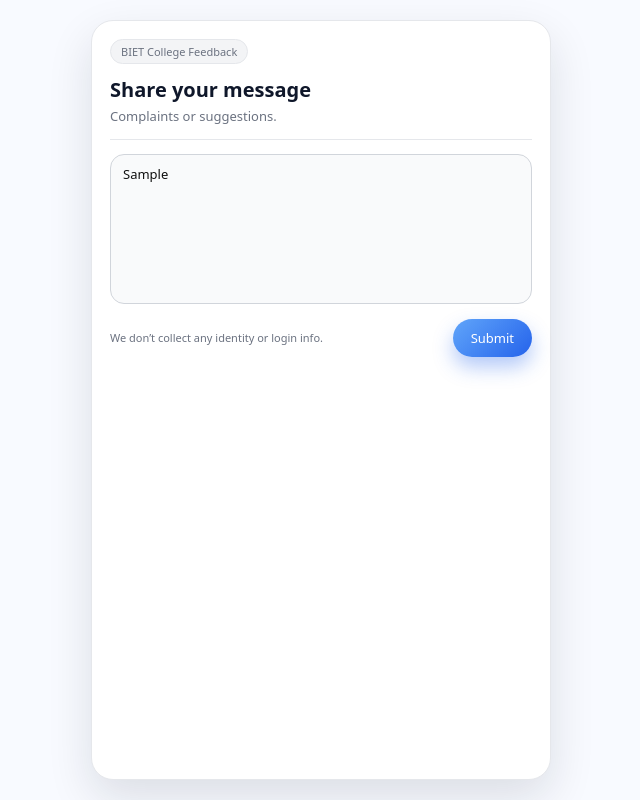
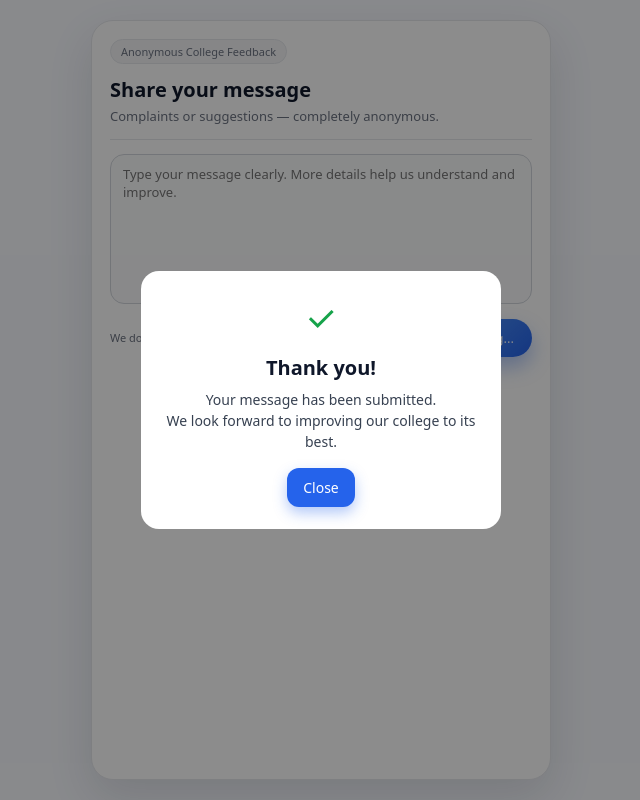
Before and after one commit to bhanuteja1110/complent, a plain HTML site: page index.html in a window 1280 px wide. Both pictures are taken after typing "Sample" into the empty fields and a click on the button "Submit". Shown: the whole page, without its empty margins (319-959 px from the left). Drawn offline with Linux system fonts and the light colour scheme; no server answers.

Commit message:
Update index.html

```diff
--- a/index.html
+++ b/index.html
@@ -2,25 +2,21 @@
 <html lang="en">
 <head>
   <meta charset="utf-8" />
-  <title>College Feedback</title>
+  <title>College Feedback — Anonymous</title>
   <meta name="viewport" content="width=device-width, initial-scale=1, maximum-scale=1, user-scalable=no" />
 
   <style>
-    /* Disable mobile scroll */
     html, body {
       height: 100%;
       overflow: hidden;
     }
 
     :root {
-      --bg: #f3f4f6;
       --card-bg: #ffffff;
-      --accent: #2563eb;
       --border: #e5e7eb;
       --text-main: #111827;
       --text-muted: #6b7280;
-      --success: #16a34a;
-      --danger: #dc2626;
+      --accent: #2563eb;
       --shadow-soft: 0 18px 45px rgba(15, 23, 42, 0.12);
     }
 
@@ -39,10 +35,7 @@
       padding: 16px;
     }
 
-    .app-wrapper {
-      width: 100%;
-      max-width: 460px;
-    }
+    .app-wrapper { width: 100%; max-width: 460px; }
 
     .card {
       background: var(--card-bg);
@@ -102,7 +95,6 @@
       background: #ffffff;
     }
 
-    /* Position hint + button closer to textarea */
     .footer-actions {
       margin-top: 10px;
       display: flex;
@@ -143,9 +135,7 @@
       padding: 16px;
     }
 
-    .popup-backdrop.active {
-      display: flex;
-    }
+    .popup-backdrop.active { display: flex; }
 
     .popup {
       width: 100%;
@@ -179,7 +169,7 @@
 
     .popup-text {
       font-size: 14px;
-      color: #374151; /* visible grey */
+      color: #374151;
       line-height: 1.5;
     }
 
@@ -199,13 +189,12 @@
 <body>
   <div class="app-wrapper">
     <div class="card">
-
       <div>
-        <div class="badge">BIET College Feedback</div>
+        <div class="badge">Anonymous College Feedback</div>
 
         <div class="title-block">
           <h1>Share your message</h1>
-          <p>Complaints or suggestions.</p>
+          <p>Complaints or suggestions — completely anonymous.</p>
         </div>
 
         <div class="divider"></div>
@@ -219,14 +208,12 @@
             required
           ></textarea>
 
-          <!-- BUTTON + text moved up -->
           <div class="footer-actions">
             <div class="hint">We don’t collect any identity or login info.</div>
             <button type="submit" class="btn-primary">Submit</button>
           </div>
         </form>
       </div>
-
     </div>
   </div>
 
@@ -243,11 +230,29 @@
     </div>
   </div>
 
+  <!-- Firebase (Compat CDN) -->
+  <script src="https://www.gstatic.com/firebasejs/11.0.0/firebase-app-compat.js"></script>
+  <script src="https://www.gstatic.com/firebasejs/11.0.0/firebase-firestore-compat.js"></script>
+
   <script>
+    // 🔹 Replace with your own config from Firebase Console
+    const firebaseConfig = {
+      apiKey: "AIzaSyA0tHemLD6WOOjuKQ5cGfCe_VPvMQSgVVA",
+      authDomain: "college-feedback-590e1.firebaseapp.com",
+      projectId: "college-feedback-590e1",
+      storageBucket: "college-feedback-590e1.firebasestorage.app",
+      messagingSenderId: "511708349056",
+      appId: "1:511708349056:web:db1518f6609ab623c45c65",
+      measurementId: "G-9QJY1T6G6L"
+    };
+    firebase.initializeApp(firebaseConfig);
+    const db = firebase.firestore();
+
     const form = document.getElementById('feedbackForm');
     const popupBackdrop = document.getElementById('popupBackdrop');
     const popup = document.getElementById('popup');
     const closeBtn = document.getElementById('popupClose');
+    const submitBtn = form.querySelector('button[type="submit"]');
 
     function openPopup() {
       popupBackdrop.classList.add('active');
@@ -260,23 +265,36 @@
     }
 
     closeBtn.addEventListener('click', closePopup);
+    popupBackdrop.addEventListener('click', (e) => {
+      if (e.target === popupBackdrop) closePopup();
+    });
 
-    form.addEventListener('submit', async (e) => {
+    form.addEventListener('submit', (e) => {
       e.preventDefault();
 
       const msg = document.getElementById('message').value.trim();
       if (!msg) return;
 
-      const formData = new FormData();
-      formData.append('message', msg);
+      const data = {
+        message: msg,
+        createdAt: firebase.firestore.FieldValue.serverTimestamp()
+      };
 
-      await fetch("https://getform.io/f/bolqgqqa", {
-        method: "POST",
-        body: formData
-      });
+      // UX: show popup instantly
+      submitBtn.disabled = true;
+      submitBtn.textContent = 'Submitting...';
+      openPopup();
+      form.reset();
 
-      form.reset();
-      openPopup();
+      // Save in Firestore (background)
+      db.collection('feedback').add(data)
+        .catch(err => {
+          console.error('Error saving feedback:', err);
+        })
+        .finally(() => {
+          submitBtn.disabled = false;
+          submitBtn.textContent = 'Submit';
+        });
     });
   </script>
 </body>
```
